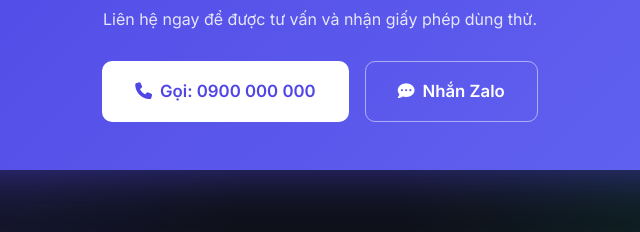
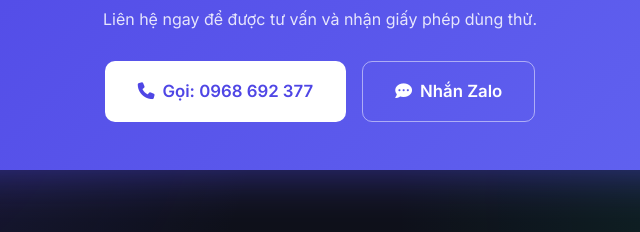
Before and after one commit to DUCDT3006/shipmanage-pro, a website: page index.html in a window 1280 px wide. Shown: the part 2403-2635 px from the top of the page, 320-960 px from the left. Drawn offline with Linux system fonts and the light colour scheme.

Commit message:
Cập nhật số điện thoại và zalo

```diff
--- a/index.html
+++ b/index.html
@@ -258,9 +258,9 @@
                 <h2>Sẵn sàng số hóa đội tàu của bạn?</h2>
                 <p>Liên hệ ngay để được tư vấn và nhận giấy phép dùng thử.</p>
                 <div class="hero-cta">
-                    <!-- SỬA Ở ĐÂY: thay 0900000000 bằng số điện thoại/Zalo thật -->
-                    <a class="btn btn-white btn-lg" href="tel:0900000000"><i class="fa-solid fa-phone"></i> Gọi: 0900 000 000</a>
-                    <a class="btn btn-ghost btn-lg" href="https://zalo.me/0900000000" target="_blank" rel="noopener"><i class="fa-solid fa-comment-dots"></i> Nhắn Zalo</a>
+                    <!-- SỬA Ở ĐÂY: thay số điện thoại và Zalo thật -->
+                    <a class="btn btn-white btn-lg" href="tel:0968692377"><i class="fa-solid fa-phone"></i> Gọi: 0968 692 377</a>
+                    <a class="btn btn-ghost btn-lg" href="https://zalo.me/0865868428" target="_blank" rel="noopener"><i class="fa-solid fa-comment-dots"></i> Nhắn Zalo</a>
                 </div>
             </div>
         </div>
```
